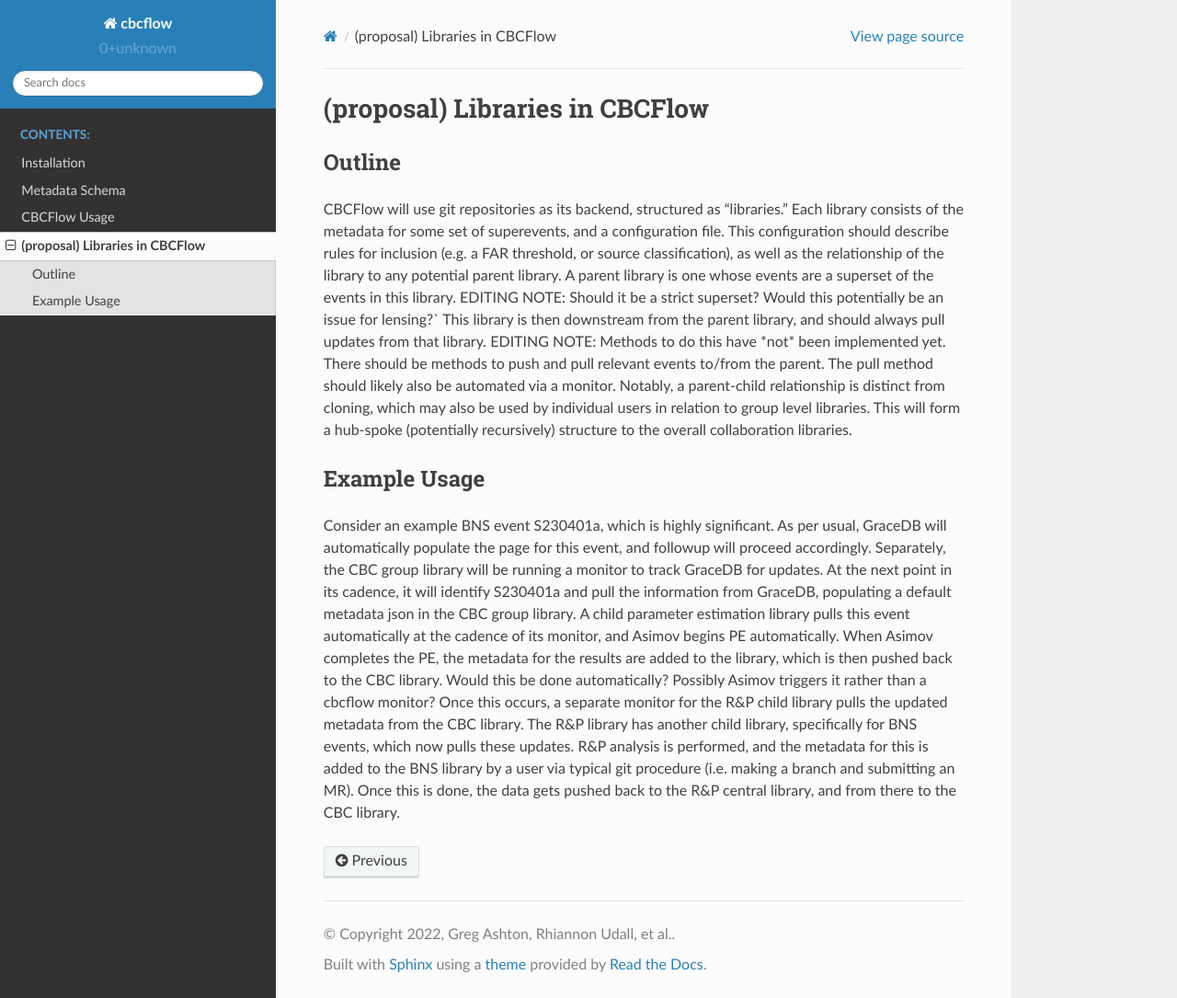
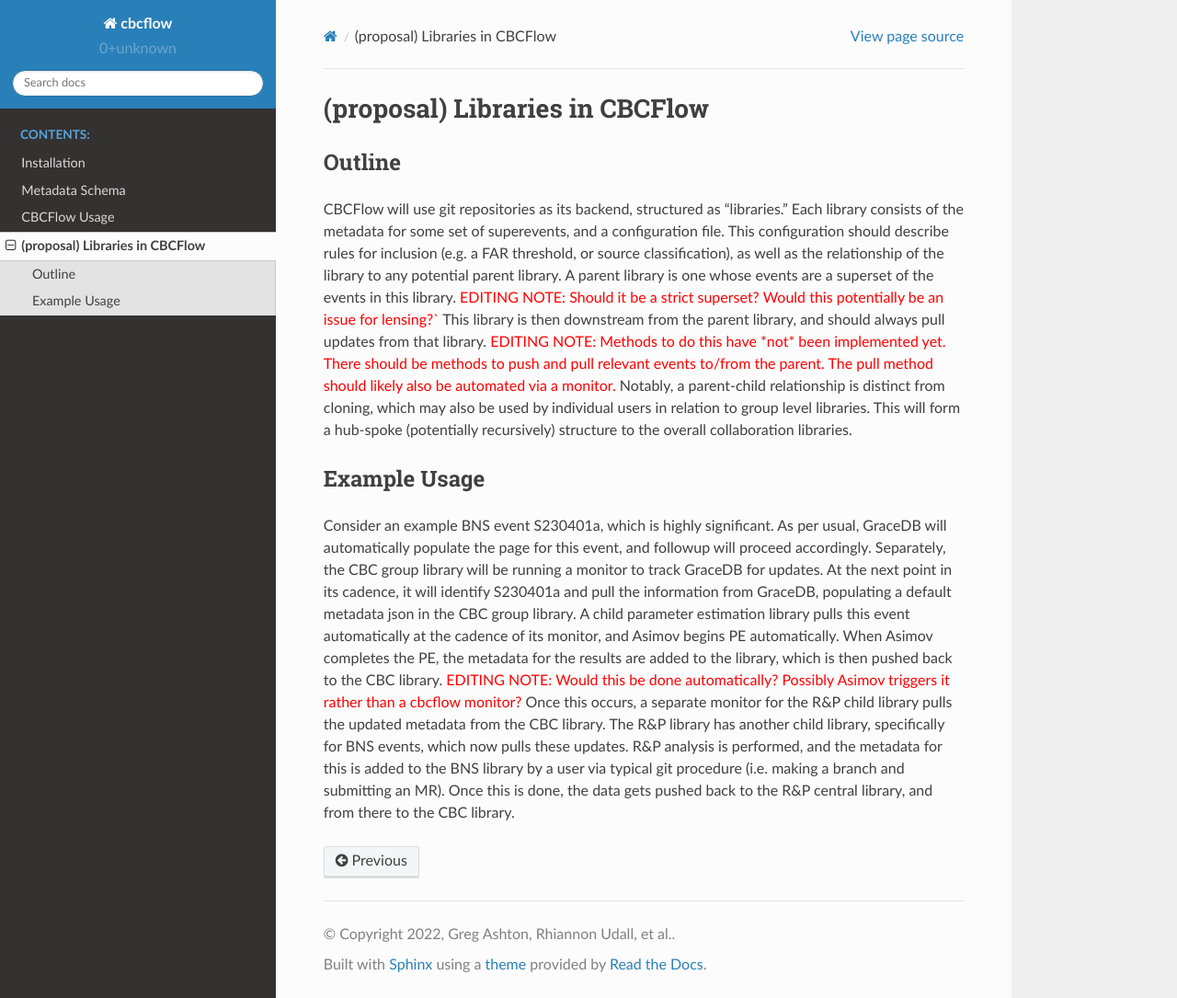
Before and after one commit to Rhiannon-Udall/cbcflow, a Sphinx documentation site: the page built from docs/libraries.rst, in a window 1280 px wide and 1085 px high. Shown: the whole window at 92% size. Built offline with Sphinx 7.4.7 and the Read the Docs theme 2.0.0, drawn with Linux system fonts in a browser that asks for light colours.

Commit message:
Some updates to libraries.rst

```diff
--- a/docs/libraries.rst
+++ b/docs/libraries.rst
@@ -1,4 +1,9 @@
+.. raw:: html
+
+    <style> .red {color: red !important} </style>
+
 .. role:: red
+
 (proposal) Libraries in CBCFlow
 ===============================
 
@@ -26,7 +31,7 @@ At the next point in its cadence, it will identify S230401a and pull the informa
 populating a default metadata json in the CBC group library.
 A child parameter estimation library pulls this event automatically at the cadence of its monitor, and Asimov begins PE automatically.
 When Asimov completes the PE, the metadata for the results are added to the library, which is then pushed back to the CBC library.
-:red:`Would this be done automatically? Possibly Asimov triggers it rather than a cbcflow monitor?`
+:red:`EDITING NOTE: Would this be done automatically? Possibly Asimov triggers it rather than a cbcflow monitor?`
 Once this occurs, a separate monitor for the R&P child library pulls the updated metadata from the CBC library.
 The R&P library has another child library, specifically for BNS events, which now pulls these updates.
 R&P analysis is performed, and the metadata for this is added to the BNS library by a user
```
